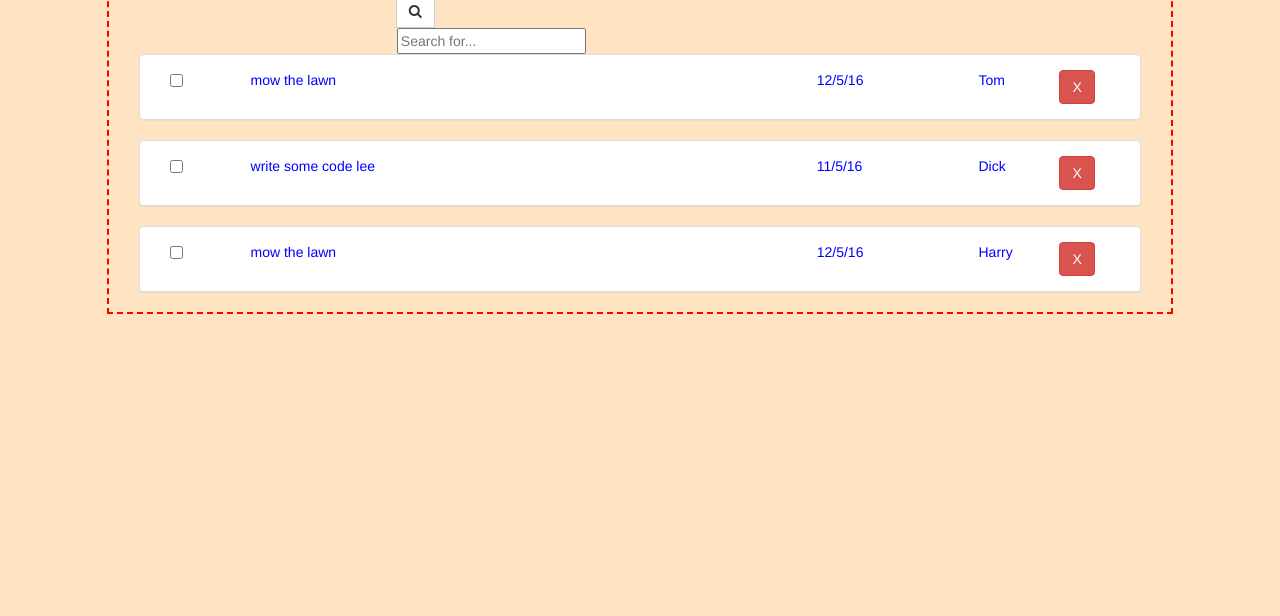
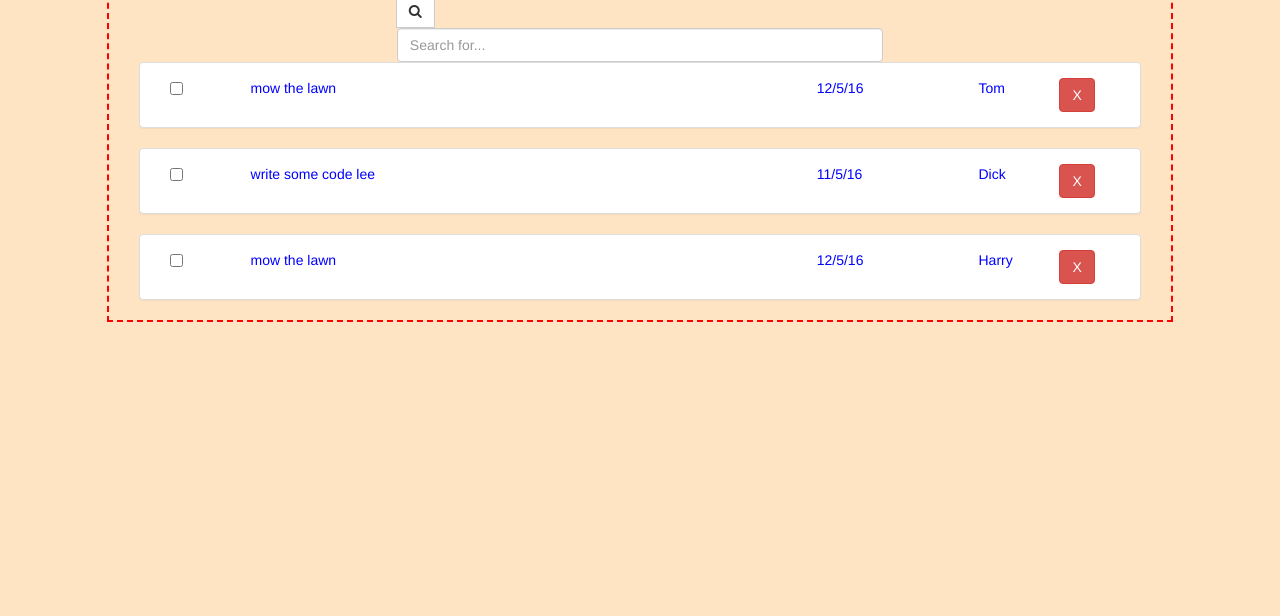
Before and after one commit to utleroy/ng-todo-demo, a website: page index.html in a window 1280 px wide. Shown: the part 184-800 px from the top of the page. Drawn offline with nearby package versions, Linux system fonts and the light colour scheme.

Commit message:
switching branches

```diff
--- a/index.html
+++ b/index.html
@@ -43,7 +43,7 @@
 								<button class="btn btn-default"><i class="fa fa-search" aria-hidden="true"></i></button>
 							</span>
 						</div>
-						<input type="text" placeholder="Search for..." ng-model="searchText">
+						<input type="text" placeholder="Search for..." ng-model="searchText" class="form-control">
 					</div>
 				</div>
 				<div ng-repeat="thingy in items | filter: searchText">
```
